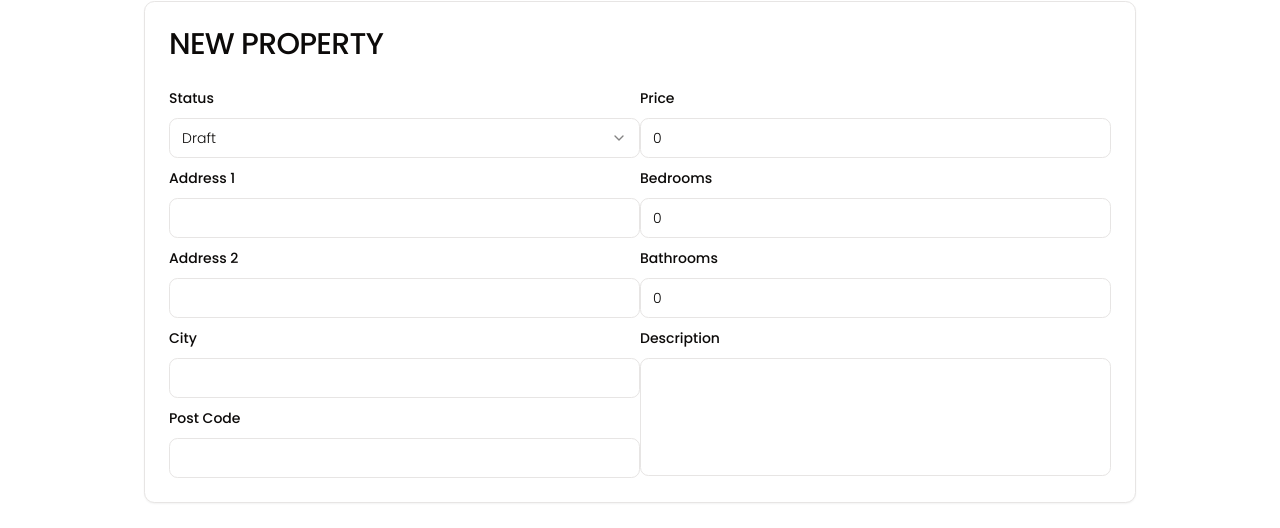
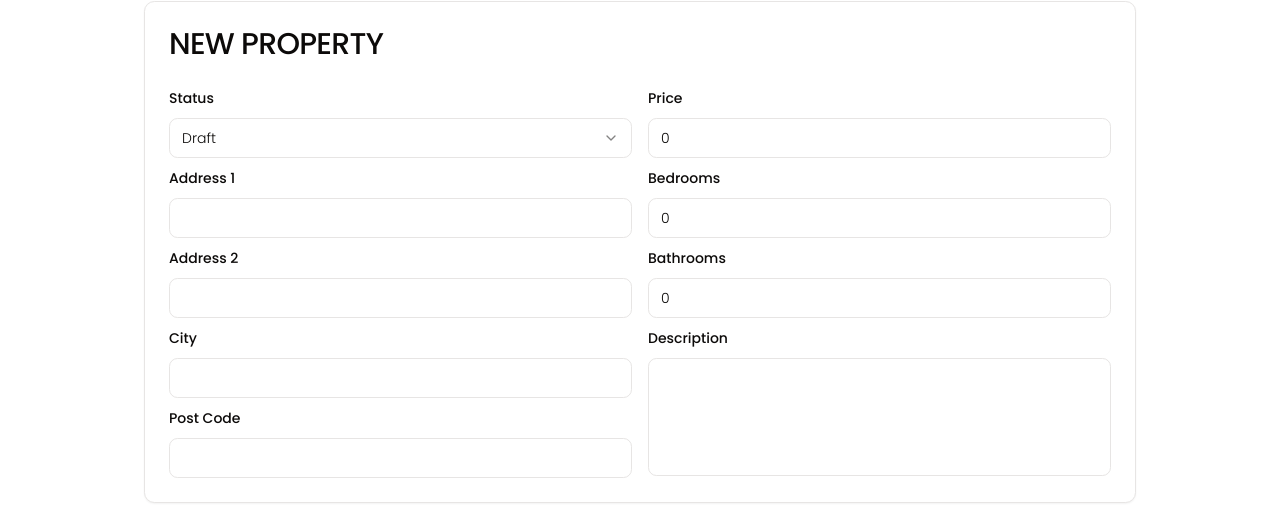
Before and after one commit to Nimira43/Elessia, a Next.js app: page /admin-dashboard/new in a window 1280 px wide. Shown: the part 175-703 px from the top of the page. Built offline with nearby package versions, Linux system fonts and the light colour scheme; no server answers; a web font is replaced by a local one.

Commit message:
Added gap to separate columns

```diff
--- a/components/property-form.tsx
+++ b/components/property-form.tsx
@@ -31,7 +31,7 @@
   return (
     <Form {...form}>
       <form onSubmit={form.handleSubmit(handleSubmit)}>
-        <div className='grid grid-cols-2'>
+        <div className='grid grid-cols-2 gap-4'>
           <fieldset className='flex flex-col gap-2'>
             <FormField
               control={form.control}
```
